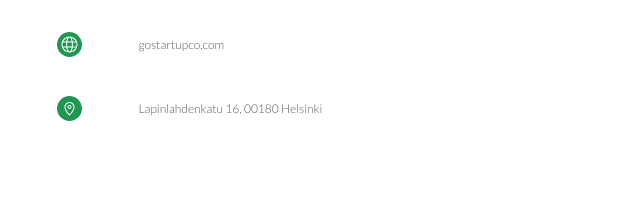
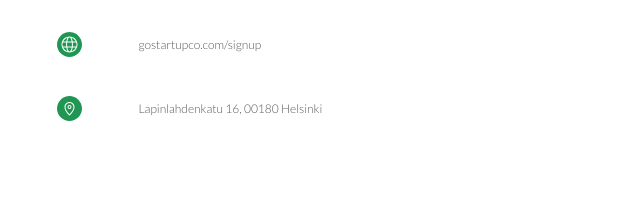
Before and after one commit to DariaGoStartup/SamiBusinessCard, a plain HTML site: page index.html in a window 1280 px wide. Shown: the part 476-675 px from the top of the page, 0-640 px from the left. Drawn offline with Linux system fonts and the light colour scheme; a web font is replaced by a local one.

Commit message:
Update index.html

```diff
--- a/index.html
+++ b/index.html
@@ -73,14 +73,14 @@
 	</section>
 
 	<section class="bg-color-white secondary-info">
-		<a href="https://gostartupco.com">
+		<a href="https://gostartupco.com/signup">
 			<div class="container">
 				<div class="row detail">
 					<div class="col">
 						<img src="assets/icon-website.svg" alt="Website Icon"">
 					</div>
 					<div class="col is-8">
-						<p class="text-detail">gostartupco.com</p>
+						<p class="text-detail">gostartupco.com/signup</p>
 					</div>
 					<div class="col">
 						<img src="assets/right-arrow.svg" alt="Right Arrow" height="50%" width="40%">
```
